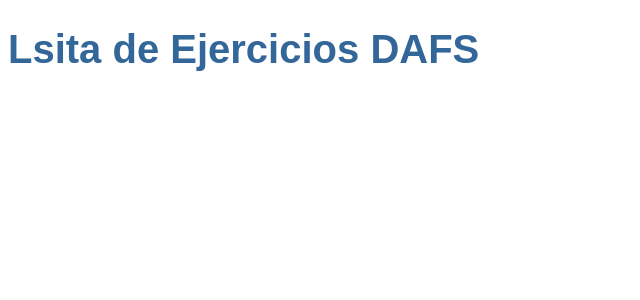
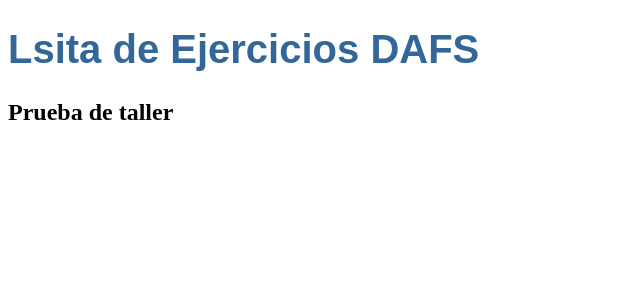
Before and after one commit to duvanFraile11/LsitaEjercicios, an Angular app: page / in a window 1280 px wide. Shown: the top 300 px of the page, without its empty margins (0-640 px from the left). Built offline with nearby package versions, Linux system fonts and the light colour scheme.

Commit message:
Cargue_de_Documentos
Agregando Archivos locales al Repositorio

```diff
--- a/src/app/app.component.html
+++ b/src/app/app.component.html
@@ -1 +1,2 @@
 <h1>{{title}}</h1>
+<h2>Prueba de taller</h2>
```
